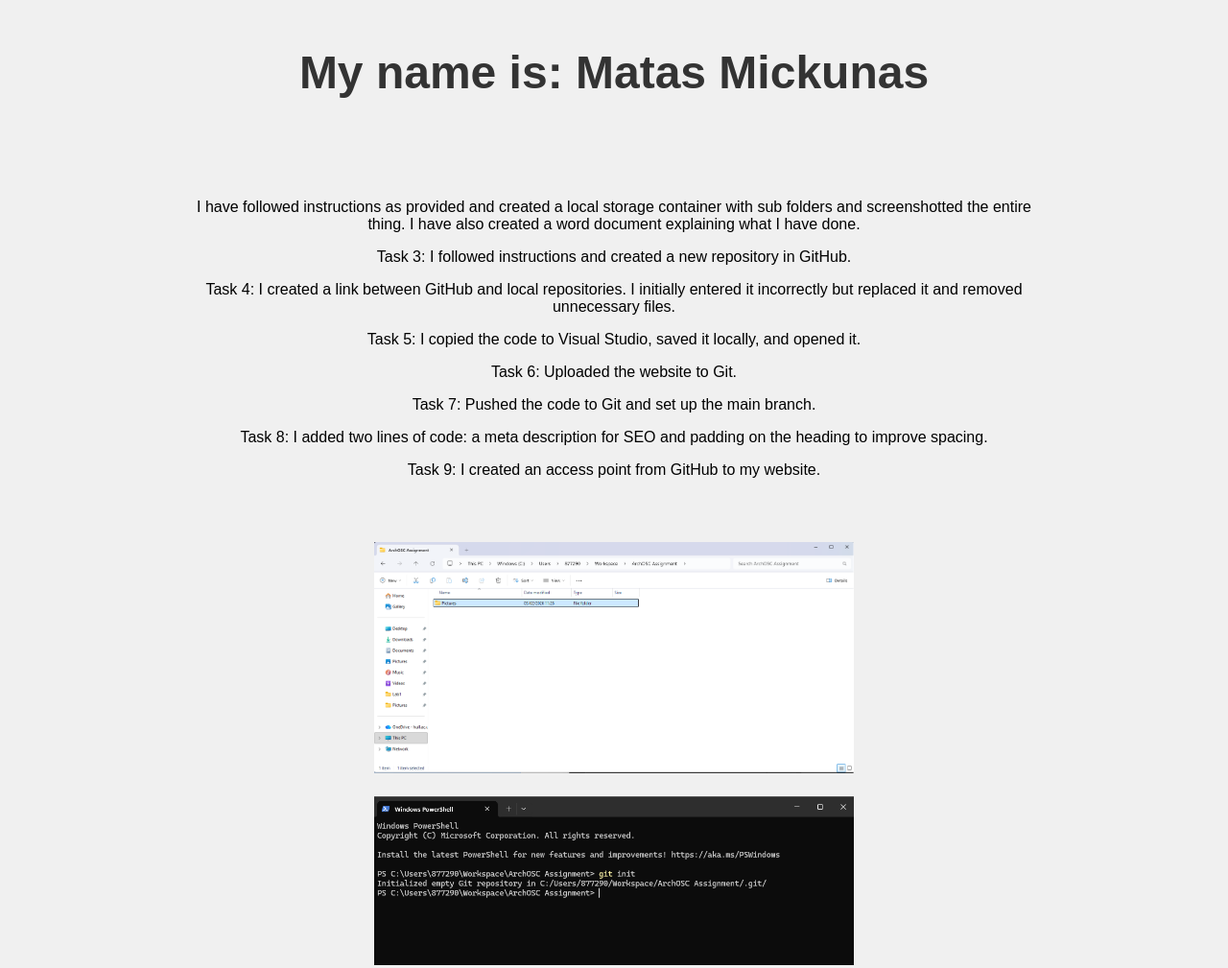
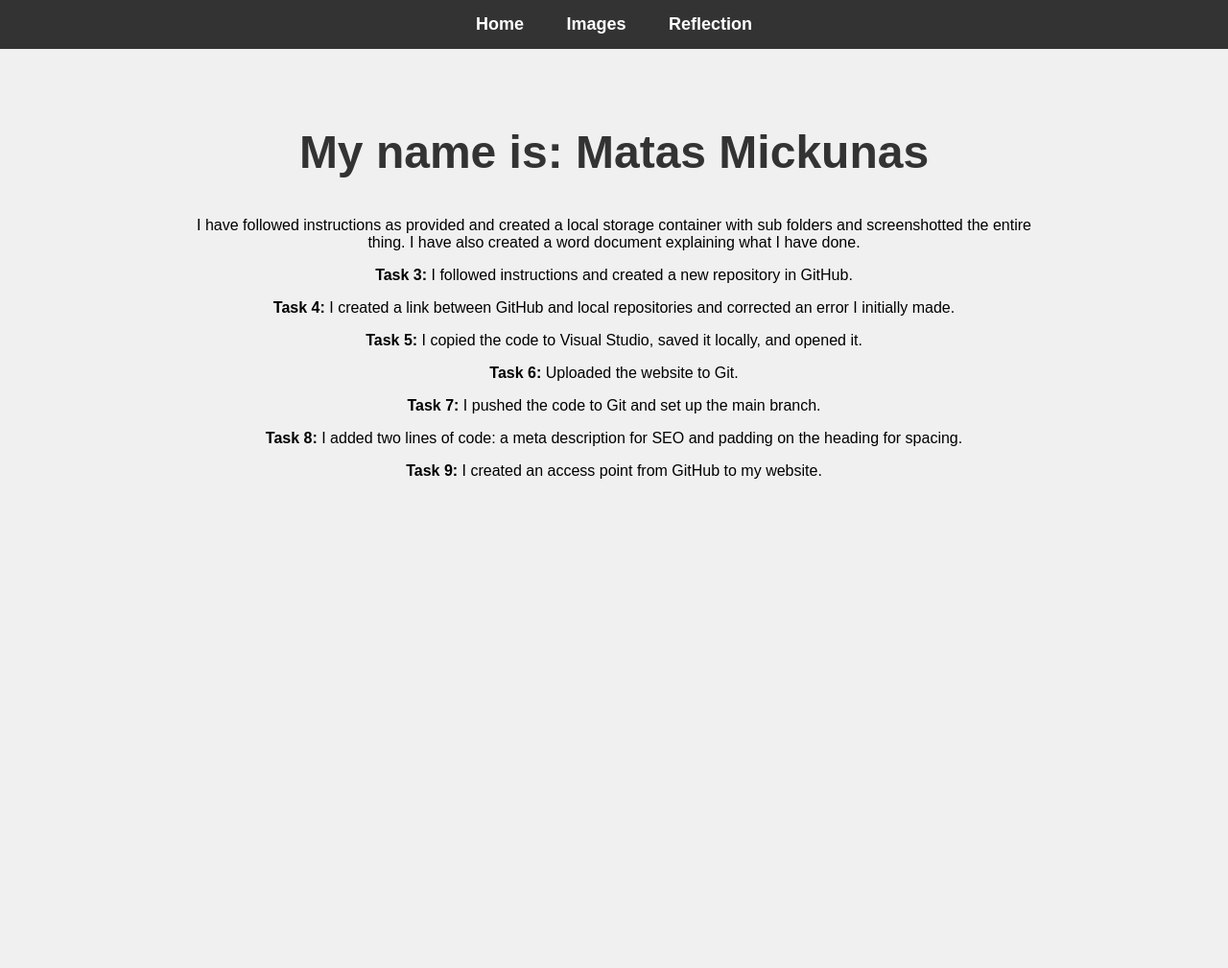
Before and after one commit to Feikas9/NewAssignment, a plain HTML site: page index.html in a window 1280 px wide. Shown: the top 1009 px of the page at 96% size. After the commit the page ends 800 px from the top, so only its background shows below. Drawn offline with Linux system fonts and the light colour scheme.

Commit message:
I have changed code for index and created separate htmls for images and reflection

```diff
--- a/index.html
+++ b/index.html
@@ -1,121 +1,87 @@
 <!DOCTYPE html>
 <html lang="en">
 <head>
+
 <meta charset="UTF-8">
 <meta name="viewport" content="width=device-width, initial-scale=1.0">
 <meta name="description" content="Simple centered name page">
 
-<title>Centered Name</title>
+<title>Home</title>
 
 <style>
 
-body {
-    display: flex;
-    flex-direction: column;
-    align-items: center;
-    margin: 0;
+body{
+    margin:0;
     font-family: Arial, sans-serif;
-    background-color: #f0f0f0;
+    background-color:#f0f0f0;
 }
 
-/* Section spacing */
-section {
-    width: 80%;
-    max-width: 900px;
-    margin-bottom: 40px;
-    text-align: center;
+/* Navigation bar */
+
+nav{
+    background:#333;
+    padding:15px;
+    text-align:center;
 }
 
-/* Title styling */
-h1 {
-    font-size: 3rem;
-    color: #333;
-    padding: 0.5rem 1rem;
+nav a{
+    color:white;
+    text-decoration:none;
+    margin:0 20px;
+    font-weight:bold;
+    font-size:18px;
 }
 
-/* Image styling */
-.gallery img {
-    max-width: 500px;
-    width: 100%;
-    margin: 10px;
+nav a:hover{
+    text-decoration:underline;
 }
 
-/* Small thumbnails */
-.thumbnails img {
-    max-width: 150px;
-    margin: 5px;
+/* Page content */
+
+section{
+    width:80%;
+    max-width:900px;
+    margin:auto;
+    padding:40px;
+    text-align:center;
+}
+
+h1{
+    font-size:3rem;
+    color:#333;
 }
 
 </style>
+
 </head>
 
 <body>
 
-<section>
-    <h1>My name is: Matas Mickunas</h1>
-</section>
+<nav>
+<a href="index.html">Home</a>
+<a href="images.html">Images</a>
+<a href="reflection.html">Reflection</a>
+</nav>
 
 <section>
-    <p>
-        I have followed instructions as provided and created a local storage container with
-        sub folders and screenshotted the entire thing. I have also created a word document
-        explaining what I have done.
-    </p>
 
-    <p>
-        Task 3: I followed instructions and created a new repository in GitHub.
-    </p>
+<h1>My name is: Matas Mickunas</h1>
 
-    <p>
-        Task 4: I created a link between GitHub and local repositories. I initially entered
-        it incorrectly but replaced it and removed unnecessary files.
-    </p>
+<p>I have followed instructions as provided and created a local storage container with sub folders and screenshotted the entire thing. I have also created a word document explaining what I have done.</p>
 
-    <p>
-        Task 5: I copied the code to Visual Studio, saved it locally, and opened it.
-    </p>
+<p><strong>Task 3:</strong> I followed instructions and created a new repository in GitHub.</p>
 
-    <p>
-        Task 6: Uploaded the website to Git.
-    </p>
+<p><strong>Task 4:</strong> I created a link between GitHub and local repositories and corrected an error I initially made.</p>
 
-    <p>
-        Task 7: Pushed the code to Git and set up the main branch.
-    </p>
+<p><strong>Task 5:</strong> I copied the code to Visual Studio, saved it locally, and opened it.</p>
 
-    <p>
-        Task 8: I added two lines of code: a meta description for SEO and padding on the
-        heading to improve spacing.
-    </p>
+<p><strong>Task 6:</strong> Uploaded the website to Git.</p>
 
-    <p>
-        Task 9: I created an access point from GitHub to my website.
-    </p>
-</section>
+<p><strong>Task 7:</strong> I pushed the code to Git and set up the main branch.</p>
 
-<section class="gallery">
+<p><strong>Task 8:</strong> I added two lines of code: a meta description for SEO and padding on the heading for spacing.</p>
 
-    <img src="Pictures/001.png" alt="Screenshot 1">
-    <img src="Pictures/002.png" alt="Screenshot 2">
-    <img src="Pictures/003.png" alt="Screenshot 3">
-    <img src="Pictures/004.png" alt="Screenshot 4">
-    <img src="Pictures/005.png" alt="Screenshot 5">
-    <img src="Pictures/006.png" alt="Screenshot 6">
-    <img src="Pictures/007.png" alt="Screenshot 7">
-    <img src="Pictures/008.png" alt="Screenshot 8">
-    <img src="Pictures/009.png" alt="Screenshot 9">
-    <img src="Pictures/010.png" alt="Screenshot 10">
-
-</section>
-
-
-<section>
-    <h2>Reflection</h2>
-
-    <p>
-        I have made a small website with some text and pictures. This task helped me
-        understand the basic workflow between local development, Git, and GitHub Pages.
-    </p>
+<p><strong>Task 9:</strong> I created an access point from GitHub to my website.</p>
 
 </section>
 
```
Also changed, not shown: images.html (added, +83 -0 lines), reflection.html (added, +64 -0 lines).
